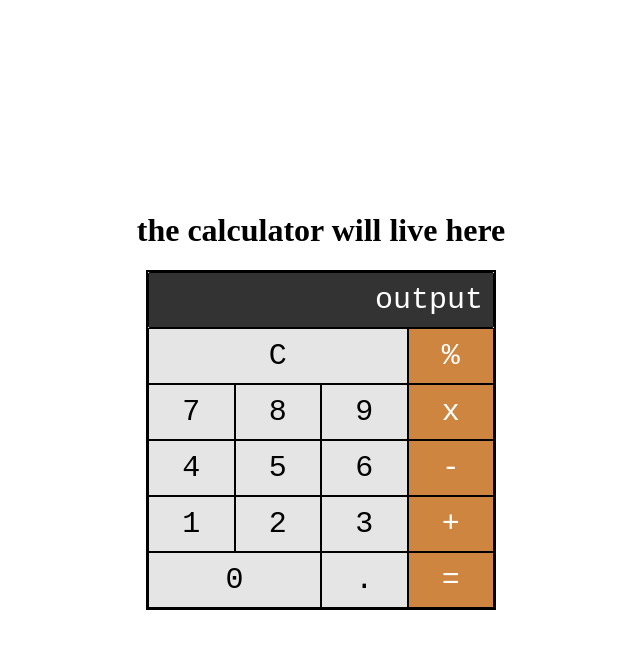
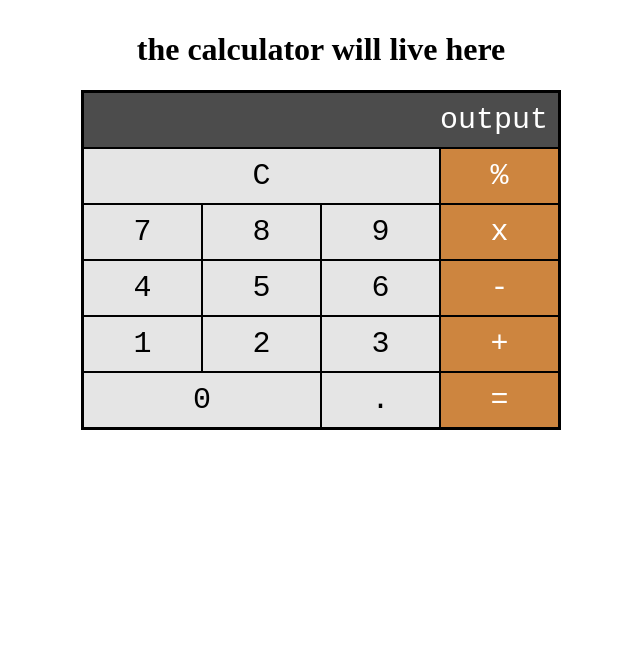
Before and after one commit to rhondalewis/calculator, a plain HTML site: page index.html in a window 1280 px wide. Shown: the whole page, without its empty margins (319-959 px from the left). Drawn offline with Linux system fonts and the light colour scheme.

Commit message:
clean up css flex

```diff
--- a/calculator.css
+++ b/calculator.css
@@ -3,62 +3,60 @@
 }
 body {
     margin: 0;
+    display: flex;
+    flex-direction: column;
+    justify-content: center;
+    align-items: center ;
 }
 
 .container {
-    min-width: 500px;
-    min-height: 100vh;
+    width: 500px;
     padding: 10px;
-
-    /* border: 10px solid peru; */
 
     display: flex;
     justify-content: center;
     align-items: center;
-    flex-wrap: wrap;
-    flex-direction: column;
+    flex-flow: column wrap;
 }
 .calc-container {
-
-    /* flex: 1 1 auto; */
-
     border: 2px solid black;
     height: 100%;
     font-size: 30px;
     font-family: monospace;
-    width: 350px;
+    width: 100%;
 
     display: flex;
     justify-content: center;
-    /* align-items: center; */
     flex-wrap: wrap;
 }
 
 .calc-item {
-    width: 25%;
+    flex: 0 0 25%;
     padding: 10px;
     text-align: center;
     border: 1px solid black;
     background-color: rgba(0,0,0,.1);
 }
+.calc-item:hover {
+    cursor: pointer;
+}
 .calc-item.screen {
-    width: 100%;
+    flex: 0 0 100%;
     text-align: right;
-    background-color: rgba(0,0,0,.8);
-    border-radius: 2px;
+    background-color: rgba(0,0,0,.7);
     color: white;
+}
+.calc-item.screen:hover {
+    cursor: text;
+}
 
-}
 .calc-item.three {
-    width: 75%;
+    flex: 0 0 75%;
 }
 .calc-item.two {
-    width: 50%;
+    flex: 0 0 50%;
 }
 .calc-item.operator {
     background-color: peru;
     color: white;
 }
-.calc-item.operator:hover {
-    cursor: pointer;
-}
```
